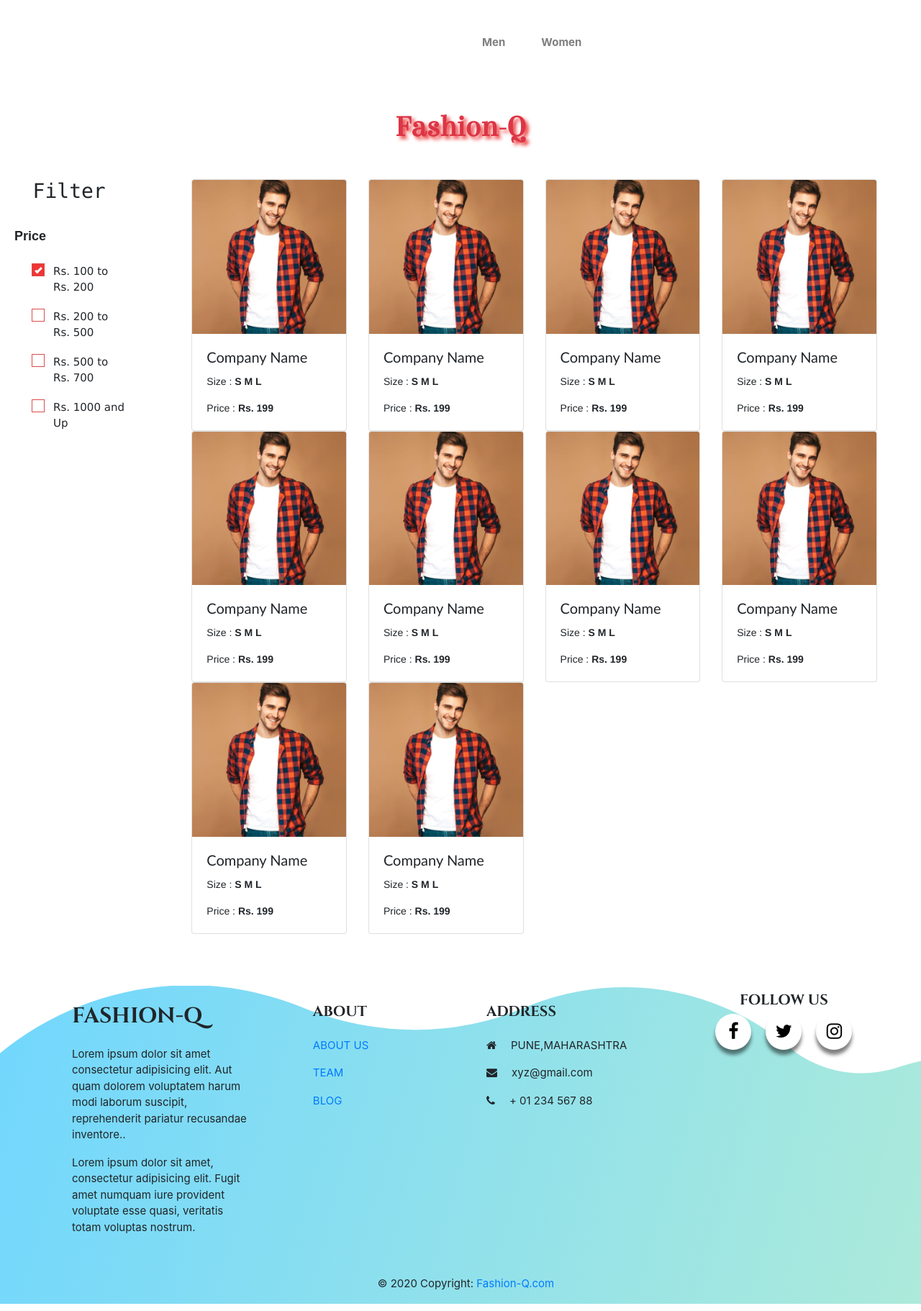
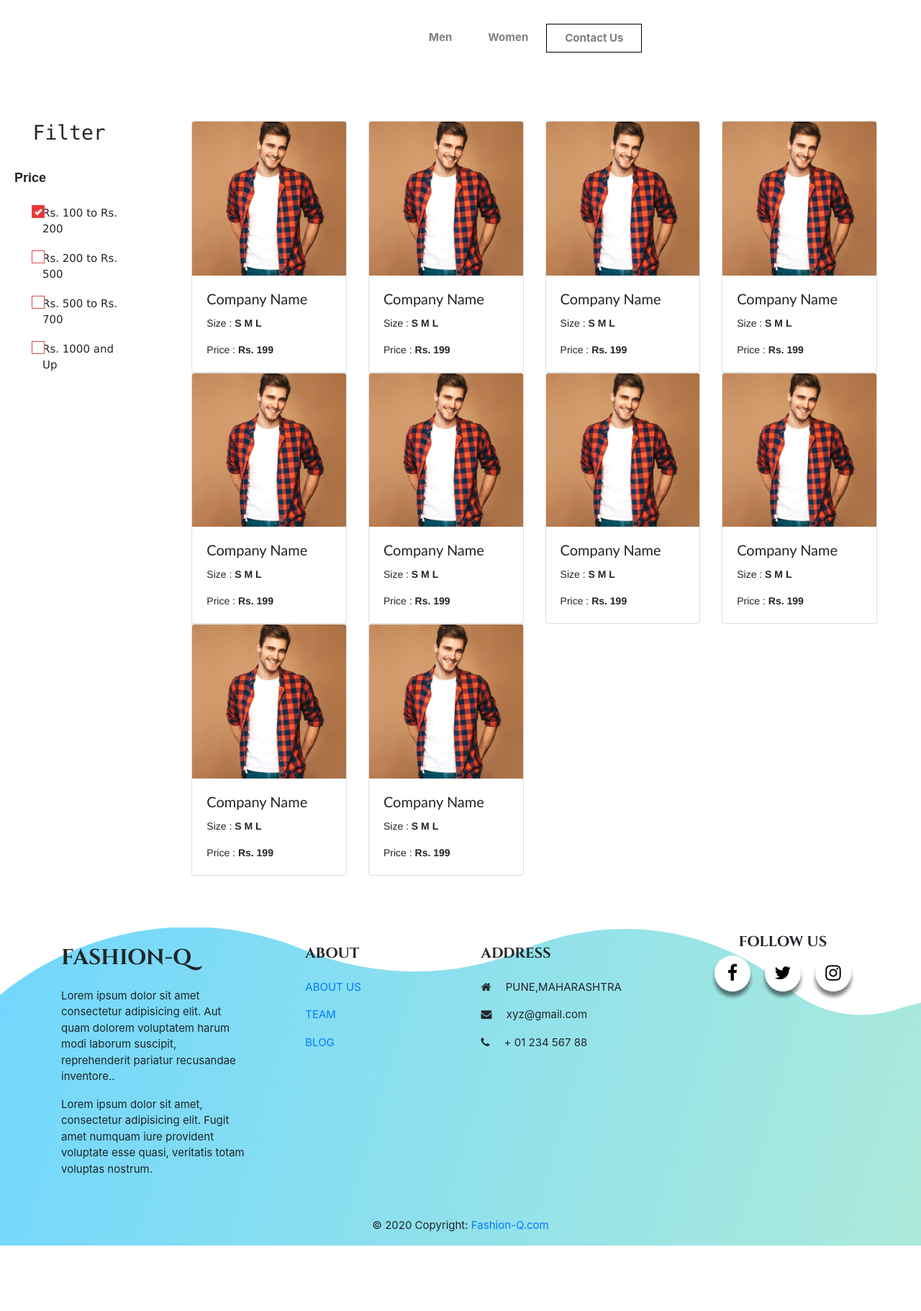
Before and after one commit to sejalrane777/Sejal, a PHP site: page /filter_page.php in a window 1280 px wide. Shown: the whole page at 72% size. After the commit the page ends 1731 px from the top, so only its background shows below. Run offline with PHP 8.4, Linux system fonts and the light colour scheme; data comes from the database, SQL or seed files in the repository.

Commit message:
added header in all pages and contact us link in header

```diff
--- a/css/style.css
+++ b/css/style.css
@@ -16,9 +16,7 @@
   font-family: cinzel;
   font-size: 2em;
 }
-.first {
-background-image:url("../images/bg1.png");
-  }
+
 
 
 /* dropdown hover */
--- a/filter_page.php
+++ b/filter_page.php
@@ -1,11 +1,12 @@
-<?php include("includes/header.php"); ?> <br>
+
+
 <link rel="stylesheet" type="text/css" href="css/filter_page.css" />
 
+<div class="first">
+<?php include("includes/header.php"); ?>
+<br><br><br>
+<div class="container-flex overflow-hidden">
 
-
-<h1 class=" mb-5 text-danger top-text font-weight-bold text-center"> Fashion-Q</h1>
-
-<div class="container-flex overflow-hidden">
     <div class="row">
         <div class="col-sm-2 col-md-3 col-lg-2">
             <div class="container-flex ml-1 ">
@@ -176,7 +177,7 @@
     </div>
 </div>
 
-
+</div>
 
 
 
--- a/includes/header.php
+++ b/includes/header.php
@@ -17,14 +17,14 @@
 <body>
     <!-- start of navbar -->
     <div class="container" >
-        <nav class="navbar navbar-fixed-top navbar-expand-lg navbar-light  " style="background-color:transparent;padding: 2rem 1rem;">
-            <a class="navbar-brand  head-title" href="index.php" style="color:white;">Fashion-Q</a>
+        <nav class="navbar navbar-fixed-top navbar-expand-lg navbar-light  " style="background-image:url("../images/bg_head.png");padding: 2rem 1rem;">
+            <a class="navbar-brand  head-title" href="index.php" style="color:white; padding-top:20px ">Fashion-Q</a>
             <button class="navbar-toggler" type="button" data-toggle="collapse" data-target="#navbarSupportedContent" aria-controls="navbarSupportedContent" aria-expanded="false" aria-label="Toggle navigation">
                 <span class="navbar-toggler-icon"></span>
             </button>
             <div class="collapse navbar-collapse"></div>
-            <div class="collapse navbar-collapse" id="navbarSupportedContent">
-                <ul class="navbar-nav mr-auto  ">
+            <div class="collapse navbar-collapse" id="navbarSupportedContent" style="padding-top:20px">
+                <ul class="navbar-nav mr-auto  " style="text-align:center">
                     <?php foreach ($fetchCategory as $row) { ?>
                         <li class="nav-item dropdown ">
                             <a class="nav-link  font-weight-bold  " href="#" id="navbarDropdown" role="button" data-toggle="dropdown" aria-haspopup="true" aria-expanded="false" style="padding-left:25px;padding-right:25px;"><?= $row['category'] ?></a>
@@ -44,8 +44,14 @@
                             </div>
                         </li>
                     <?php } ?>
+
+                    <li class="nav-item dropdown"><a class="nav-link  font-weight-bold  " href="#" id="navbarDropdown" role="button" data-toggle="dropdown" aria-haspopup="true" aria-expanded="false" style="padding-left:25px;padding-right:25px;
+                    border-style: solid;border-width: 1px;border-color: black;">Contact Us</a></li>
                 </ul>
+
+
             </div>
+
             <!-- Search form -->
             <!-- <div class="d-flex justify-content-center active-purple-2 mt-2" style="overflow:hidden;"><input type="text"  class="border border-top-0 border-right-0 border-left-0 active-purple-2" id="search" placeholder="Search"><i class="fa fa-search" aria-hidden="true"></i></div> -->
             <!-- <form class="form-inline d-flex justify-content-center md-form  form-sm active-purple-2 mt-2">
--- a/index.php
+++ b/index.php
@@ -14,8 +14,7 @@
 
 <div class="first">
 <?php include("includes/header.php"); ?>
-
-<br />
+<br><br>
 <div id="carouselIndicators" class="carousel slide mt-3 " data-ride="carousel" style="padding-top:10px;">
     <ol class="carousel-indicators">
         <?php echo make_slide_indicators($conn); ?>
--- a/product_detail.php
+++ b/product_detail.php
@@ -1,4 +1,6 @@
-<?php include("includes/header.php"); ?>
+<div class="first">
+  <?php include("includes/header.php"); ?>
+  <br><br>
   <title>Product detail</title>
   <meta name="viewport" content="width=device-width, initial-scale=1">
   <link rel="stylesheet" type="text/css" href="css/smoothproducts.css" />
@@ -47,5 +49,5 @@
     });
   </script>
 
-
+  </div>
 <?php include("includes/footer.php"); ?>
```
Also changed, not shown: images/bg_head.png (renamed from images/bg1.png).
